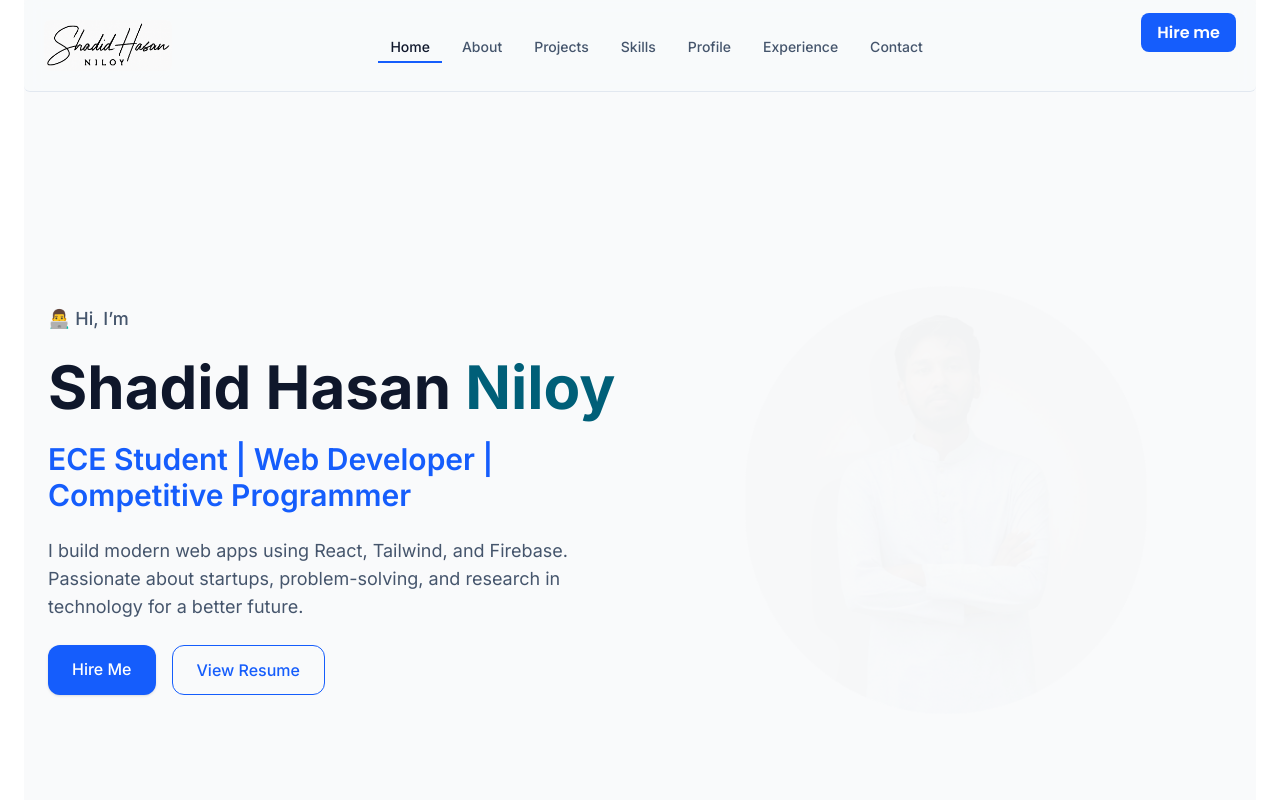
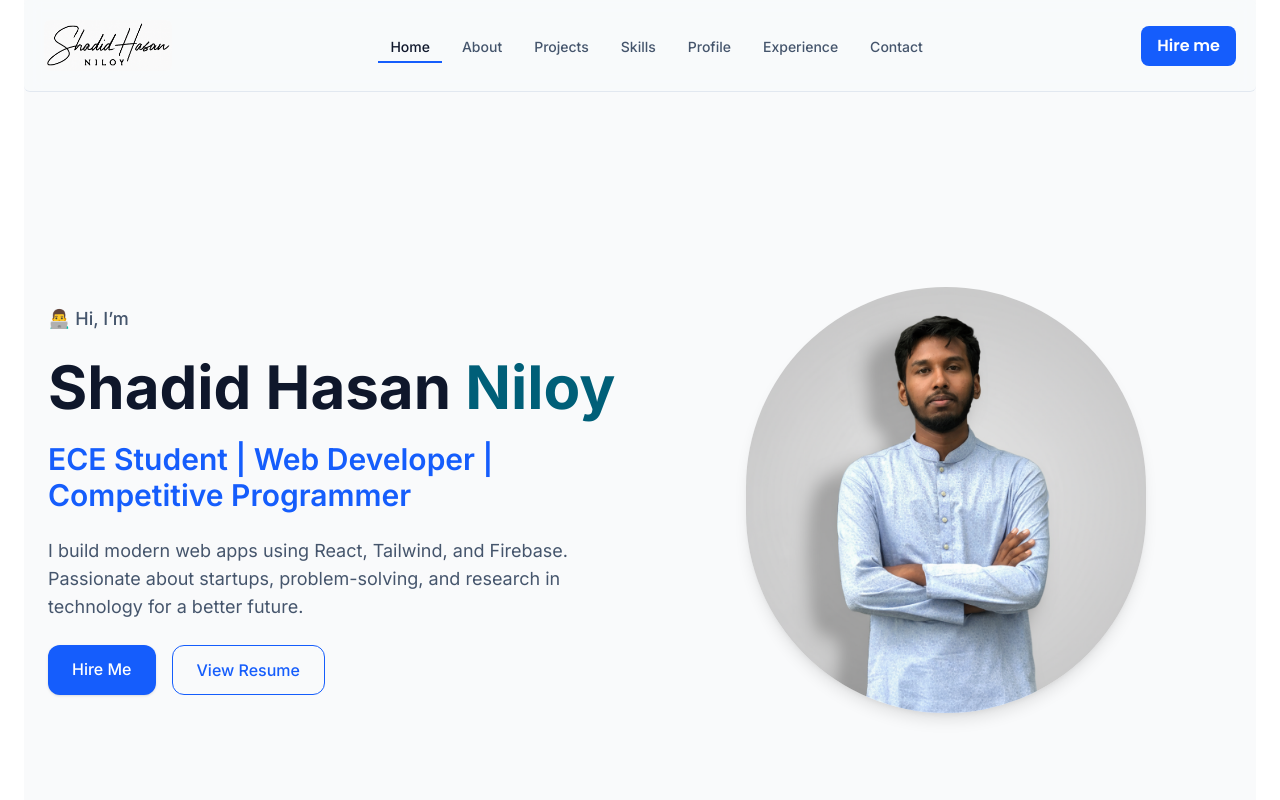
Before and after one commit to shadidniloy1/personal-portfolio, a React (Vite) app: page / in a window 1280 px wide. Shown: the top 800 px of the page. Built offline with nearby package versions, Linux system fonts and the light colour scheme.

Commit message:
portfolio optimizing

```diff
--- a/src/components/Contact.jsx
+++ b/src/components/Contact.jsx
@@ -8,15 +8,15 @@ const contacts = [
     id: 1,
     name: "Gmail",
     icon: <SiGmail size={24} color="red" />,
-    property: `shadidhasan1@gmail.com`,
-    link: `https://mail.google.com/mail/?view=cm&fs=1&to=shadidhasan1@gmail.com&su=Hello&body=I%20want%20to%20connect%20with%20you`,
+    property: `example`,
+    link: `https://www.upwork.com/freelancers/~01aaf7da72a6848718`,
   },
   {
     id: 2,
     name: "Phone",
     icon: <FaPhone size={24} color="green" />,
-    property: "+880 1609-334597",
-    link: "+880 1609-334597",
+    property: "example",
+    link: "https://www.upwork.com/freelancers/~01aaf7da72a6848718",
   },
   {
     id: 3,
@@ -29,8 +29,8 @@ const contacts = [
     id: 4,
     name: "LinkedIn",
     icon: <FaLinkedin size={24} color="blue" />,
-    link: "https://www.linkedin.com/in/shadid-hasan",
-    property: "shadid-hasan",
+    link: "https://www.upwork.com/freelancers/~01aaf7da72a6848718",
+    property: "example",
   },
 ];
 
--- a/src/components/Hero.jsx
+++ b/src/components/Hero.jsx
@@ -26,13 +26,13 @@ const Hero = () => {
           {/* Call-to-action buttons */}
           <div className="flex flex-wrap gap-4">
             <a
-              href="https://mail.google.com/mail/?view=cm&fs=1&to=shadidhasan1@gmail.com&su=Hello&body=I%20want%20to%20connect%20with%20you"
+              href="https://www.upwork.com/freelancers/~01aaf7da72a6848718"
               className="rounded-xl bg-blue-600 px-6 py-3 font-medium text-white shadow-sm transition hover:bg-blue-700"
             >
               Hire Me
             </a>
             <Link
-              to='/resume'
+              to="/resume"
               className="rounded-xl border border-blue-600 px-6 py-3 font-medium text-blue-600 transition hover:bg-blue-600 hover:text-white"
             >
               View Resume
@@ -42,14 +42,31 @@ const Hero = () => {
         {/* right */}
         <motion.div
           className="flex justify-center"
-          initial={{ opacity: 0, scale: 0.9 }}
-          animate={{ opacity: 1, scale: [1, 1.05, 1] }}
-          transition={{ duration: 3, repeat: Infinity, ease: "easeInOut" }}
+          initial={{ opacity: 0, y: 20 }}
+          animate={{
+            opacity: 1,
+            y: 0,
+          }}
+          transition={{
+            duration: 0.8,
+            ease: [0.22, 1, 0.36, 1], // Custom bezier curve for smooth easing
+          }}
+          whileHover={{
+            scale: 1.05,
+            transition: { duration: 0.3, ease: "easeOut" },
+          }}
         >
-          <img
+          <motion.img
             src="/niloy.png"
             alt="Shadid Hasan"
-            className="w-60 rounded-full shadow-lg sm:w-72 md:w-100"
+            className="w-60 rounded-full shadow-lg sm:w-72 md:w-100 flex justify-center items-center"
+            initial={{ scale: 0.8, opacity: 0 }}
+            animate={{ scale: 1, opacity: 1 }}
+            transition={{
+              duration: 0.6,
+              delay: 0.2,
+              ease: [0.34, 1.56, 0.64, 1], // Subtle spring-like effect
+            }}
           />
         </motion.div>
       </div>
--- a/src/components/Navbar.jsx
+++ b/src/components/Navbar.jsx
@@ -72,8 +72,8 @@ const Navbar = () => {
           </div>
         )}
       </div>
-      <div>
-        <a href="https://mail.google.com/mail/?view=cm&fs=1&to=shadidhasan1@gmail.com&su=Hello&body=I%20want%20to%20connect%20with%20you" className="font-semibold font-poppins bg-blue-600 text-white px-4 py-2 rounded-lg hover:bg-blue-700 cursor-pointer">
+      <div className="flex justify-center items-center">
+        <a href="https://www.upwork.com/freelancers/~01aaf7da72a6848718" className="font-semibold font-poppins bg-blue-600 text-white px-4 py-2 rounded-lg hover:bg-blue-700 cursor-pointer flex justify-center items-center">
           Hire me
         </a>
         <button
```
